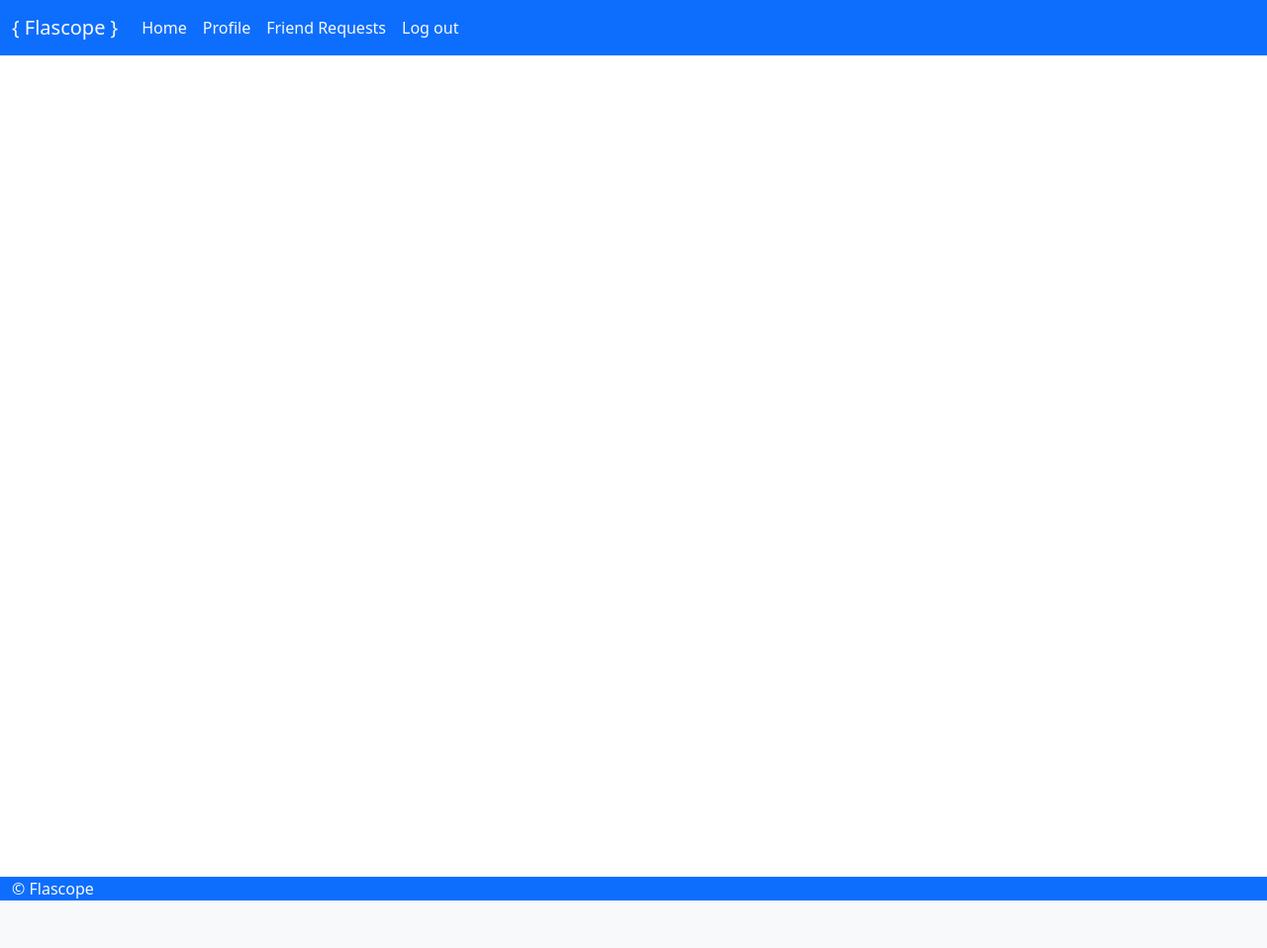
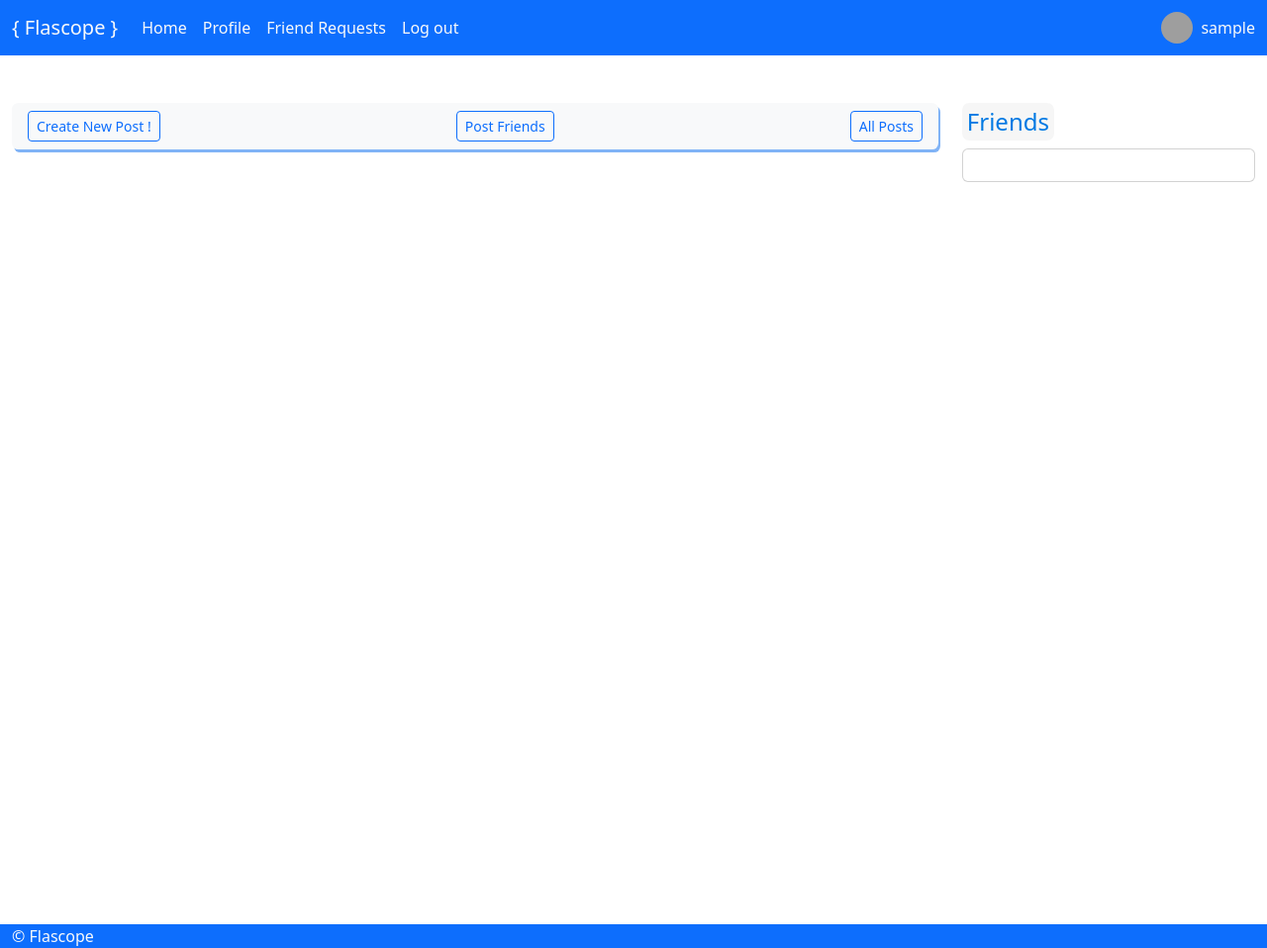
Before and after one commit to mahmoudramadan0040/Social-App, a Flask app: page /posts in a window 1280 px wide. Shown: the whole page at 99% size. Before the commit the page ends 910 px from the top, so only its background shows below. Run offline with Flask 3, Linux system fonts and the light colour scheme; the visitor is signed in with stand-in values (Sample User, id 1); data comes from the database, SQL or seed files in the repository; data that the repository does not hold is empty; some libraries are stand-ins or nearby versions; grey boxes are pictures that could not be loaded.

Commit message:
change style in home

```diff
--- a/flask_app/routes.py
+++ b/flask_app/routes.py
@@ -26,13 +26,11 @@ def home():
             .outerjoin(User, User.id == Post.user_id)\
             .filter(and_(Post.user_id.in_(current_user.friends), Post.privacy.in_(["1","0"]))).all()
 
-            # myposts = []
-            # for post in current_user.posts:
-            #     x = (current_user,post)
-            #     myposts.append(x)
-
-            # all_posts=[*posts,*myposts];
-            # print(all_posts);
+            friends = User.query.filter(User.id.in_(current_user.friends) ).all()
+            print(friends)
+            # all_posts=[*posts,*myposts]
+            # print(all_posts)
+            # posts =all_posts
             # posts = all_posts
             # print(posts)
             # myposts =db.session.query(
@@ -60,10 +58,11 @@ def home():
             )\
             .join(User, Post.user_id == User.id and Post.privacy=='0')\
             .all();
-
+            friends=[]
             print(posts)
 
-    return render_template('home.html' ,posts=posts)
+
+    return render_template('home.html' ,posts=posts,friends=friends)
 
 
 #login endpoint
@@ -156,11 +155,16 @@ def create_post():
     return render_template('posts/create.html',data={'form':form})
 
 @app.route('/posts',methods=['GET'])
+@login_required
 def list_post():
     with app.app_context():
-        posts =Post.query.all()
-        print(posts)
-    return render_template('posts/list.html',posts=posts)
+        posts = db.session.query(
+            Post,
+            User
+            )\
+            .join(User, Post.user_id == User.id and Post.privacy=='0')\
+            .all();
+    return render_template('home.html',posts=posts)
 
 # @app.route('/post/<int:id>')
 # def get_post(id):
--- a/flask_app/static/styles.css
+++ b/flask_app/static/styles.css
@@ -67,3 +67,68 @@ div.flex {
   border-radius: .3em;
   padding: .2em;
 }
+.crate_form{
+  width: fit-content;
+  min-width: 400px;
+
+  margin: auto;
+  border:none;
+  box-shadow: 0px 30px 70px rgba(48, 150, 245, 0.1);
+
+}
+fieldset{
+  border: none;
+}
+form_title{
+  color:rgb(0, 121, 227);
+  font-family: 'Times New Roman', Times, serif;
+  font-weight: bold;
+
+}
+label{
+  color:rgb(0, 121, 227);
+  font-family: 'Roboto', sans-serif;
+  font-weight: 600;
+}
+legend{
+  color: rgb(0, 121, 227);
+  font-family: 'Roboto', sans-serif;
+  font-weight: 600;
+}
+.card_post{
+  width: fit-content;
+  min-width: 400px;
+
+  margin: auto;
+  border:none;
+  box-shadow: 0px 30px 70px rgba(48, 150, 245, 0.1);
+}
+.card_post:hover{
+  width: fit-content;
+  min-width: 400px;
+
+  margin: auto;
+  border:none;
+  box-shadow: 0px 30px 70px rgba(48, 150, 245, 0.1);
+  border: 1px solid  rgb(0, 121, 227);
+  height: max-content !important;
+}
+
+input{
+  border: 1px solid #cecece;
+  padding:.3em;
+  margin-top: .3em;
+  margin-bottom: .3em;
+}
+input:s{
+  border: 1px solid #cecece;
+}
+form_btn{
+    width: 100%;
+    border: none;
+    padding:1em;
+    color:white;
+    background-color: #000;
+    margin-top:2em;
+    font-size: 1.1em;
+}
--- a/flask_app/templates/base.html
+++ b/flask_app/templates/base.html
@@ -39,9 +39,19 @@
           <li class="nav-item">
             <a class="nav-link text-light" href="{{ url_for('logout') }}">Log out</a>
           </li>
+
           {% endif %}
         </ul>
-
+        {% if current_user.is_authenticated %}
+        <div class="nav-item">
+          <a class="nav-link text-light d-flex align-items-center justify-content-end" href="{{ url_for('profile') }}">
+            <img  class="post-image me-2" src="{{current_user.photo}}"/>
+            <div class="d-block title_date ">
+                <div> {{current_user.username}} </div>
+            </div>
+          </a>
+        </div>
+        {% endif %}
       </div>
     </div>
   </nav>
--- a/flask_app/templates/home.html
+++ b/flask_app/templates/home.html
@@ -7,27 +7,35 @@
         <div class="col-lg-9 col-md-9 col-sm-6">
             {% if current_user.is_authenticated %}
             <nav class="navbar bg-body-tertiary mb-5 sub_nav d-flex justify-content-between">
-                <button class="btn btn-sm btn-outline-primary ms-3 me-3" type="button">Create New Posts ! </button>
-                <button class="btn btn-sm btn-outline-primary ms-3 me-3" type="button"> Post Friends </button>
-                <button class="btn btn-sm btn-outline-primary ms-3 me-3" type="button"> All Posts </button>
+                <a href="/post/create">
+                    <button class="btn btn-sm btn-outline-primary ms-3 me-3" type="button"> Create New Post ! </button>
+                </a>
+                <a href="/">
+                    <button class="btn btn-sm btn-outline-primary ms-3 me-3" type="button"> Post Friends </button>
+                </a>
+                <a href="/posts">
+                    <button class="btn btn-sm btn-outline-primary ms-3 me-3" type="button"> All Posts </button>
+                </a>
             </nav>
             {% endif %}
-            <!-- {% for post in posts %} -->
-            <!-- <div class="card mb-3" style="width:100%">
+            {% for post in posts %}
+            <div class="card mb-3 card_post" style="width:100%">
                 <div class="card-body">
                     <div class="d-flex align-items-center mb-3">
-                        <img  class="post-image me-2" src="{{post.User.photo}}"/>
+
                         <div class="d-block title_date ">
                             <div> {{post.User.username}} </div>
                             <div style="font-size: smaller;font-weight: 400;"> {{post.Post.date_posted}}</div>
                         </div>
+
+                        <img  class="post-image me-2" src="{{post.User.photo}}"/>
                     </div>
 
                   <h4 class="card-subtitle mb-2 post_title ">{{post.Post.title}}</h4>
                   <p class="card-text">{{post.Post.content}}</p>
                 </div>
-            </div> -->
-            <!-- {% endfor %} -->
+            </div>
+            {% endfor %}
 
 
 
@@ -39,20 +47,14 @@
             <h4 class="post_title"> Friends </h4>
             <div class="card mb-3" style="width:100%">
                 <div class="card-body">
+                    {% for friend in friends %}
                     <div class="d-flex align-items-center mb-3">
-                        <img  class="post-image me-2" src="https://cdn.shopify.com/s/files/1/0646/5051/0575/files/main-banner-1_1076x500.jpg?v=1654170706;"/>
-                        <div class="d-block title_date ">
-                            <div> Mahmoud Ramadan </div>
-                            <div style="font-size: smaller;font-weight: 400;"> 2016/03/14</div>
+                        <img  class="post-image me-2" src="{{friend.photo}}"/>
+                        <div class="title_date">
+                            <div> {{friend.username}} </div>
                         </div>
                     </div>
-                    <div class="d-flex align-items-center mb-3">
-                        <img  class="post-image me-2" src="https://cdn.shopify.com/s/files/1/0646/5051/0575/files/main-banner-1_1076x500.jpg?v=1654170706;"/>
-                        <div class="d-block title_date ">
-                            <div> Mahmoud Ramadan </div>
-                            <div style="font-size: smaller;font-weight: 400;"> 2016/03/14</div>
-                        </div>
-                    </div>
+                    {% endfor %}
                 </div>
             </div>
             {% endif %}
--- a/flask_app/templates/registration.html
+++ b/flask_app/templates/registration.html
@@ -1,9 +1,9 @@
 {% extends 'base.html' %}
 {% block content %}
-<form method="post" class="container mt-5 registration"  enctype="multipart/form-data">
+<form method="post" class="container mt-5 registration crate_form "  enctype="multipart/form-data">
   {{ form.hidden_tag() }}
   <fieldset class="registration">
-    <legend>Register Now</legend>
+    <legend class="text-center">Register Now</legend>
     <div class="flex">
       {{ form.username.label }}
       {% if form.username.errors %}
```
Also changed, not shown: flask_app/templates/login.html (+6 -6 lines), flask_app/templates/posts/create.html (+5 -5 lines).
